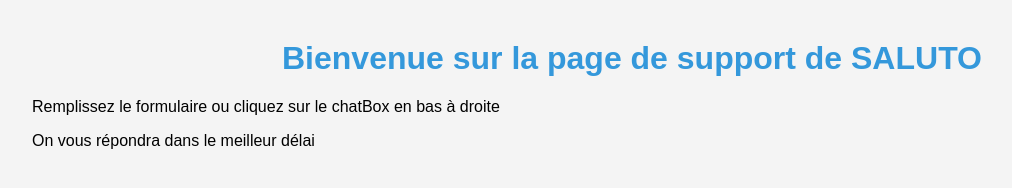
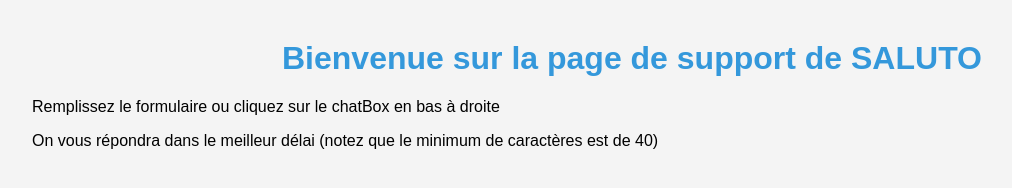
Before and after one commit to gai16/saluto-support, a plain HTML site: page index.html in a window 1280 px wide. Shown: the whole page, without its empty margins (8-1020 px from the left). Drawn offline with Linux system fonts and the light colour scheme.

Commit message:
Update index.html

```diff
--- a/index.html
+++ b/index.html
@@ -38,7 +38,7 @@
 
     <h1>Bienvenue sur la page de support de SALUTO</h1>
     <p>Remplissez le formulaire ou cliquez sur le chatBox en bas à droite</p>
-    <p>On vous répondra dans le meilleur délai</p>
+    <p>On vous répondra dans le meilleur délai (notez que le minimum de caractères est de 40)</p>
 
 
     <iframe title="Contact Form"
```
